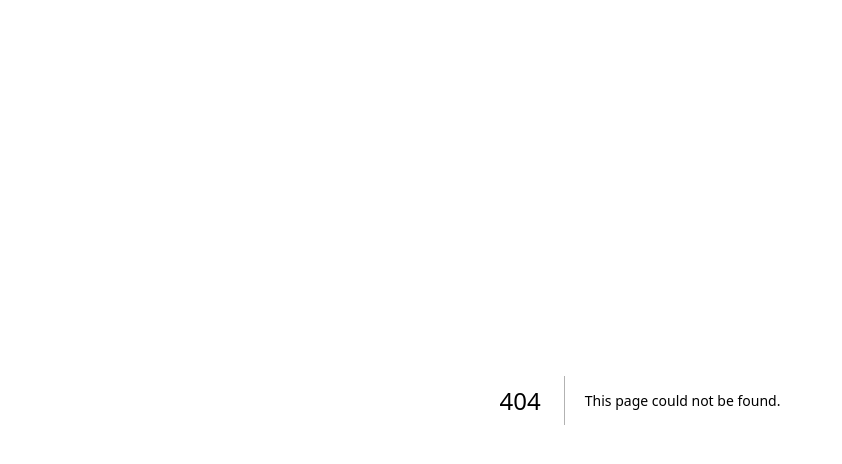
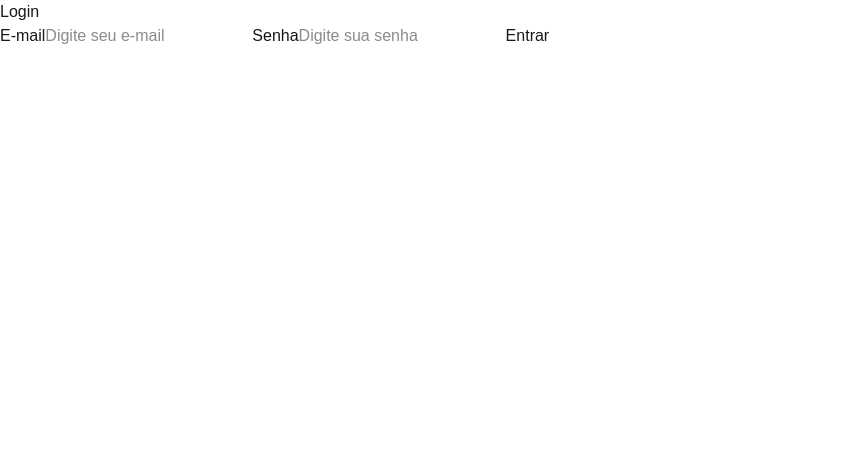
Before and after one commit to NycolasFreitasL/agro-system-TCC, a Next.js app: page /login in a window 1280 px wide. Before the commit this address had no page. Shown: the top 464 px of the page, without its empty margins (0-842 px from the left). Built offline with nearby package versions, Linux system fonts and the light colour scheme.

Commit message:
pagina de login sendo construida

```diff
--- /dev/null
+++ b/app/login/page.tsx
@@ -0,0 +1,25 @@
+import { useState } from "react";
+
+const page = () => {
+    const [email, setEmail] = useState("");
+    const [password, setPassword] = useState("");
+  return (
+    <main>
+        <>
+            <h1>Login</h1>
+
+            <form>
+                <label>E-mail</label>
+                <input type="email" placeholder="Digite seu e-mail" onChange={(e)=> setEmail(e.target.value)}/>
+
+                <label>Senha</label>
+                <input type="password" placeholder="Digite sua senha"  onChange={(e) => setPassword(e.target.value)}/>
+
+                <button type="submit">Entrar</button>
+            </form>
+        </>
+    </main>
+  )
+}
+
+export default page;
--- a/lib/prisma.ts
+++ /dev/null
@@ -1,12 +0,0 @@
-import { PrismaClient } from "@/app/generated/prisma/client";
-
-const globalForPrisma = globalThis as {
-  prisma?: PrismaClient;
-};
-
-export const prisma =
-  globalForPrisma.prisma ?? new PrismaClient();
-
-if (process.env.NODE_ENV !== "production") {
-  globalForPrisma.prisma = prisma;
-}
```
Also changed, not shown: 1 other file (tests, documents, lock files or other folders).
